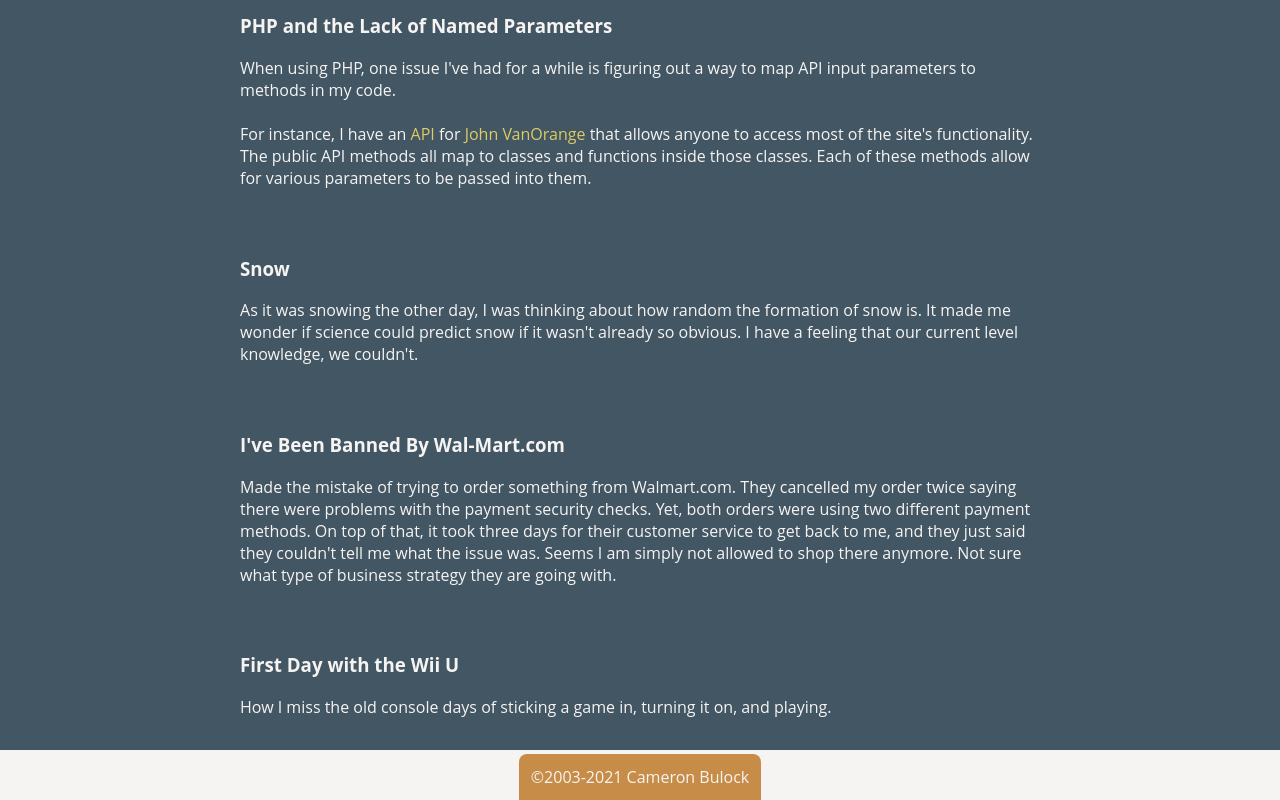
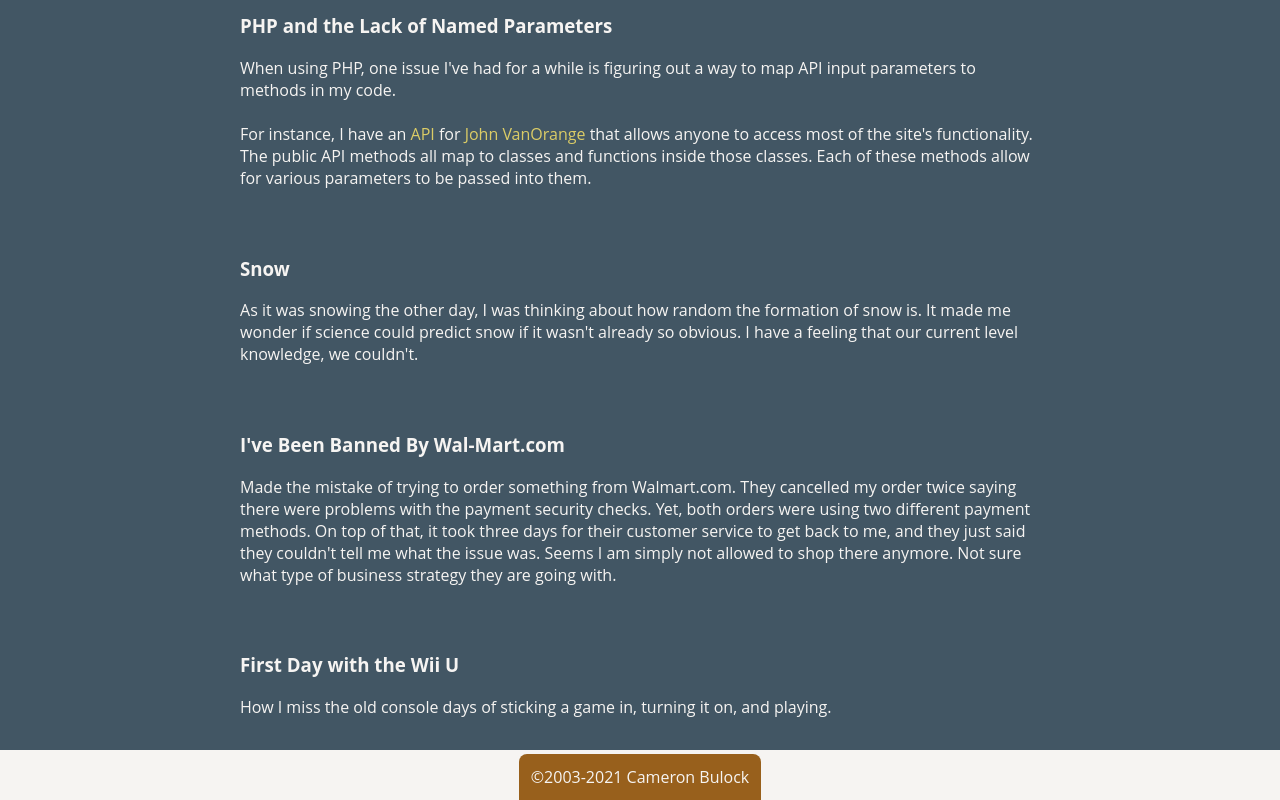
Before and after one commit to cbulock/ct4, a React (Create React App) app: page / in a window 1280 px wide. Shown: the part 411-1211 px from the top of the page. Built offline with nearby package versions, Linux system fonts and the light colour scheme.

Commit message:
additional contrast fixes

```diff
--- a/src/components/global/Footer.jsx
+++ b/src/components/global/Footer.jsx
@@ -5,6 +5,7 @@ const SContent = styled.p`
 	background-color: ${({ theme }) => theme.secondary};
 	color: ${({ theme }) => theme.offWhite};
 	width: fit-content;
+	font-weight: 500;
 	padding: 0.75em;
 	border-radius: 8px 8px 0 0;
 `;
--- a/src/theme.js
+++ b/src/theme.js
@@ -1,7 +1,7 @@
 const theme = {
 	offWhite: '#F6F4F2',
 	primary: '#425664',
-	secondary: '#c78d48',
+	secondary: '#98601C',
 	links: '#DBCC66',
 };
 
```
